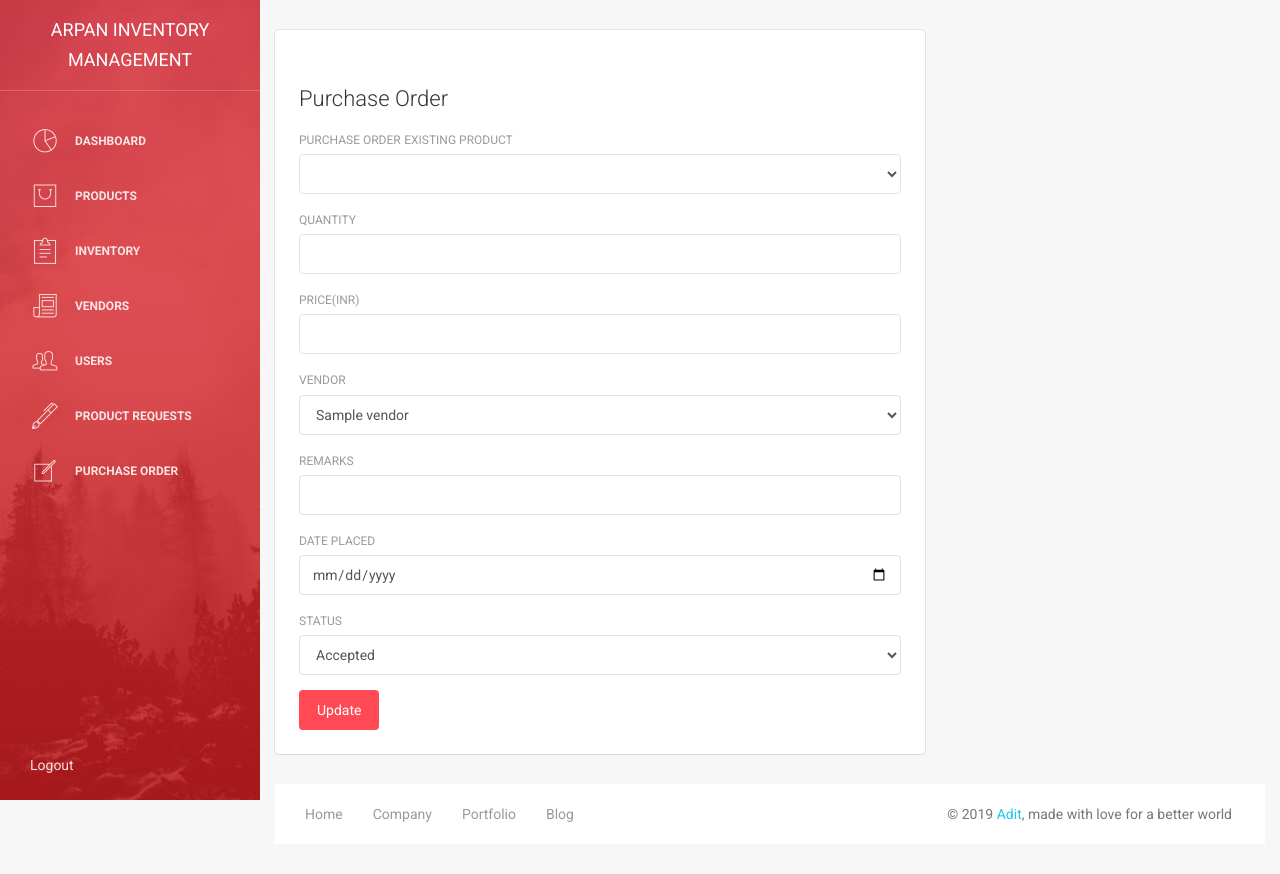
After one commit to adot21044/Arpan, a Flask app: page /purchase-order_edit/1 in a window 1280 px wide. The commit adds this page. Run offline with Flask 2, Linux system fonts and the light colour scheme; tables that the repository leaves empty hold one stand-in row (values such as "Sample post"); lists and menus that the app fills with data are empty; some libraries are stand-ins or nearby versions.

Commit message:
purchase order edit feature

```diff
--- a/app.py
+++ b/app.py
@@ -390,6 +390,25 @@ def delete_purchase_order(request_id):
     return redirect("/purchase-orders")
 
 
+@app.route("/purchase-order_edit/<request_id>", methods=["GET", "POST"])
+def purchase_order_edit(request_id):
+    purchase_orders = PurchaseOrders.query.filter_by(id=request_id).first()
+    if request.form:
+        data = request.form
+        purchase_orders.name = data.get("name")
+        purchase_orders.quantity=data.get("quantity")
+        purchase_orders.price=data.get("price")
+        purchase_orders.vendor=data.get("vendor")
+        purchase_orders.remarks=data.get("remarks")
+        purchase_orders.dateplaced=data.get("dateplaced")
+        purchase_orders.status=data.get("status")
+        db.session.commit()
+        return redirect("/purchase-orders")
+    vendors = Vendor.query.all()
+    product= Product.query.all
+    return render_template("purchase_order_edit.html", product=product, vendors=vendors)
+
+
 @app.route("/monthly-report")
 def monthly_report():
     product_requests = ProductRequest.query.all()
@@ -465,15 +484,18 @@ def quarterly_product_requests():
     products = Product.query.all()
     quarterly_requests = QuarterlyRequest.query.filter_by(team=current_user.team).order_by(
         QuarterlyRequest.date.desc())
+    msg = Message("Dear Admin, An order has been placed, please place a purchase order", sender="arpaninventorymanagement@gmail.com",
+              recipients=["fahim@arpan.org.in", "mayur@arpan.org.in"])
+    msg.body = ('A quarterly request has been made by a team, please purchase purchase order')
     mail.send(msg)
     return render_template("quarterlyproductrequests.html", products=products, quarterly_requests=quarterly_requests)
 
 
 
 
-if __name__ == "__main__":
-    app.run(host='0.0.0.0')
+# if __name__ == "__main__":
+#     app.run(host='0.0.0.0')
 
 
-# if __name__ == "__main__":
-#     app.run(debug=True)
+if __name__ == "__main__":
+    app.run(debug=True)
--- /dev/null
+++ b/templates/purchase_order_edit.html
@@ -0,0 +1,90 @@
+{% extends "base.html" %}
+
+{% block content %}
+
+<div class="row">
+    <div class="col-md-8">
+
+        <div class="card" style="padding:24px">
+            <div class="card-header">
+                <h4>Purchase Order</h4>
+            </div>
+            <div class="card-body">
+                <form action="/purchase-order_edit/{{request.id}}" method="POST" enctype=multipart/form-data> <div class="form-group">
+                    <label for="name">Purchase Order</label>
+
+                        <label for="name">Existing Product</label>
+
+                        <select name="product" id="product" class="form-control">
+                                {%for product in products %}
+                                <option value="{{product.id}}">{{product.name}}-{{product.language}}</option>
+                                {%endfor%}
+                            </select>
+                    </div>
+                    <div class="form-group">
+                            <label for="quantity">Quantity</label>
+                            <input type="number" name="quantity" class="form-control">
+
+                        </div>
+
+                        <div class="form-group">
+                            <label for="price">Price(INR)</label>
+                            <input type="number" name="price" class="form-control">
+                         </div>
+
+                         <div class="form-group">
+                                <label for="vendor">Vendor</label>
+                                <select name="vendor" id="vendor" class="form-control">
+                                       {% for vendor in vendors%}
+                                       <option value="{{vendor.id}}">{{vendor.name}}</option>
+                                       {%endfor%}
+                                </select>
+                           </div>
+
+                         <div class="form-group">
+                             <label for="remarks">Remarks</label>
+                            <input type="text" name="remarks" class="form-control">
+
+
+                         </div>
+
+
+
+                        <div class="form-group">
+                            <label for="dateplaced">Date Placed</label>
+                            <input type="date" name="dateplaced" class="form-control">
+
+
+                        </div>
+
+                        <div class="form-group">
+                            <label for="status">Status</label>
+                            <select name="status" class="form-control">
+                                <option value="accepted">Accepted</option>
+                                <option value="declined">Declined</option>
+                                <option value="inproduction">In Production</option>
+                            </select>
+
+                        </div>
+
+
+
+
+                         <input type="submit" value="Update" class="btn btn-fill btn-danger">
+
+                    </div>
+
+
+
+
+
+
+
+
+
+                </form>
+            </div>
+        </div>
+
+
+        {% endblock %}
```
Also changed, not shown: templates/inventory.html (+4 -4 lines), templates/purchaseorder.html (+7 -7 lines).
